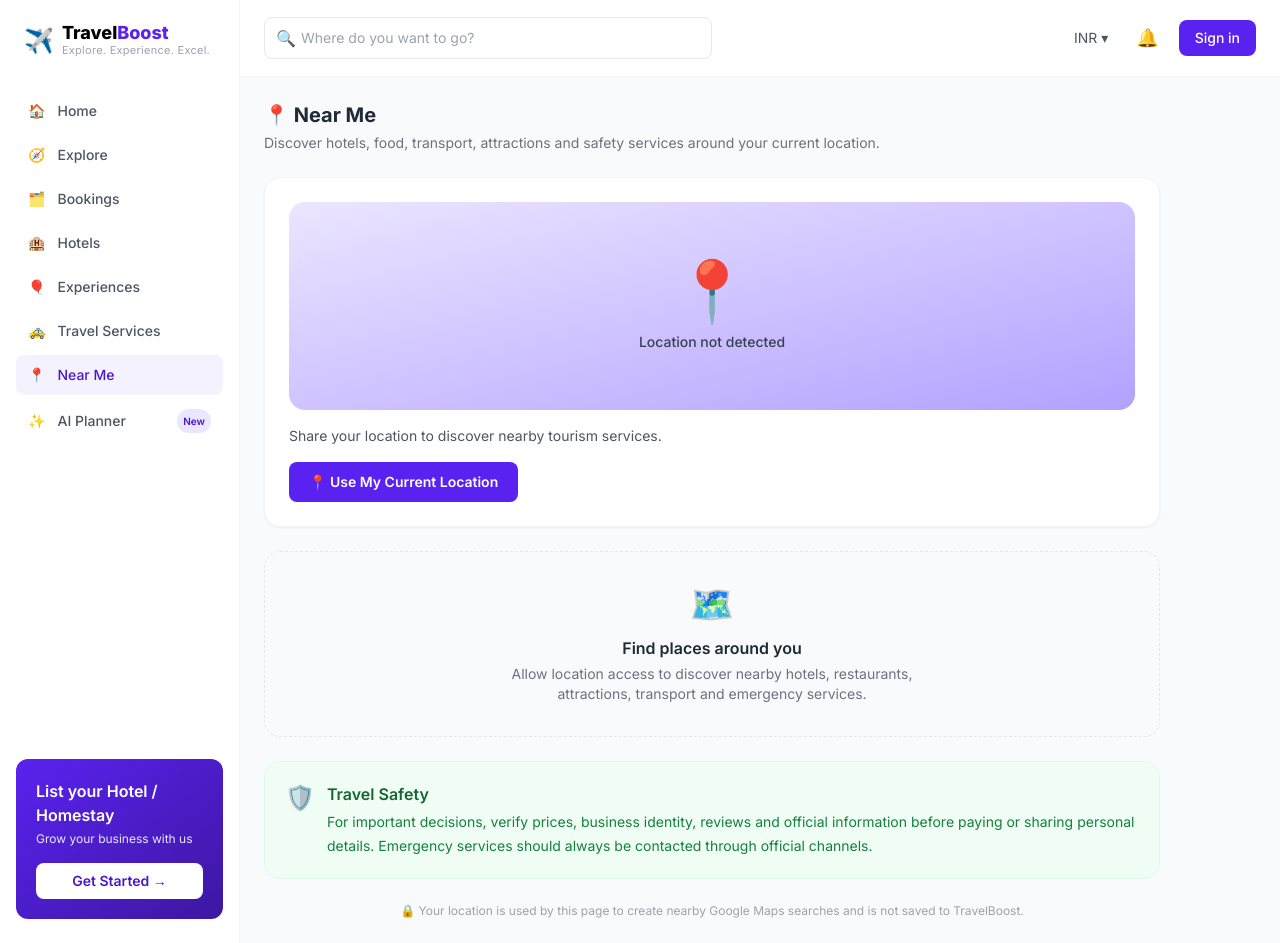
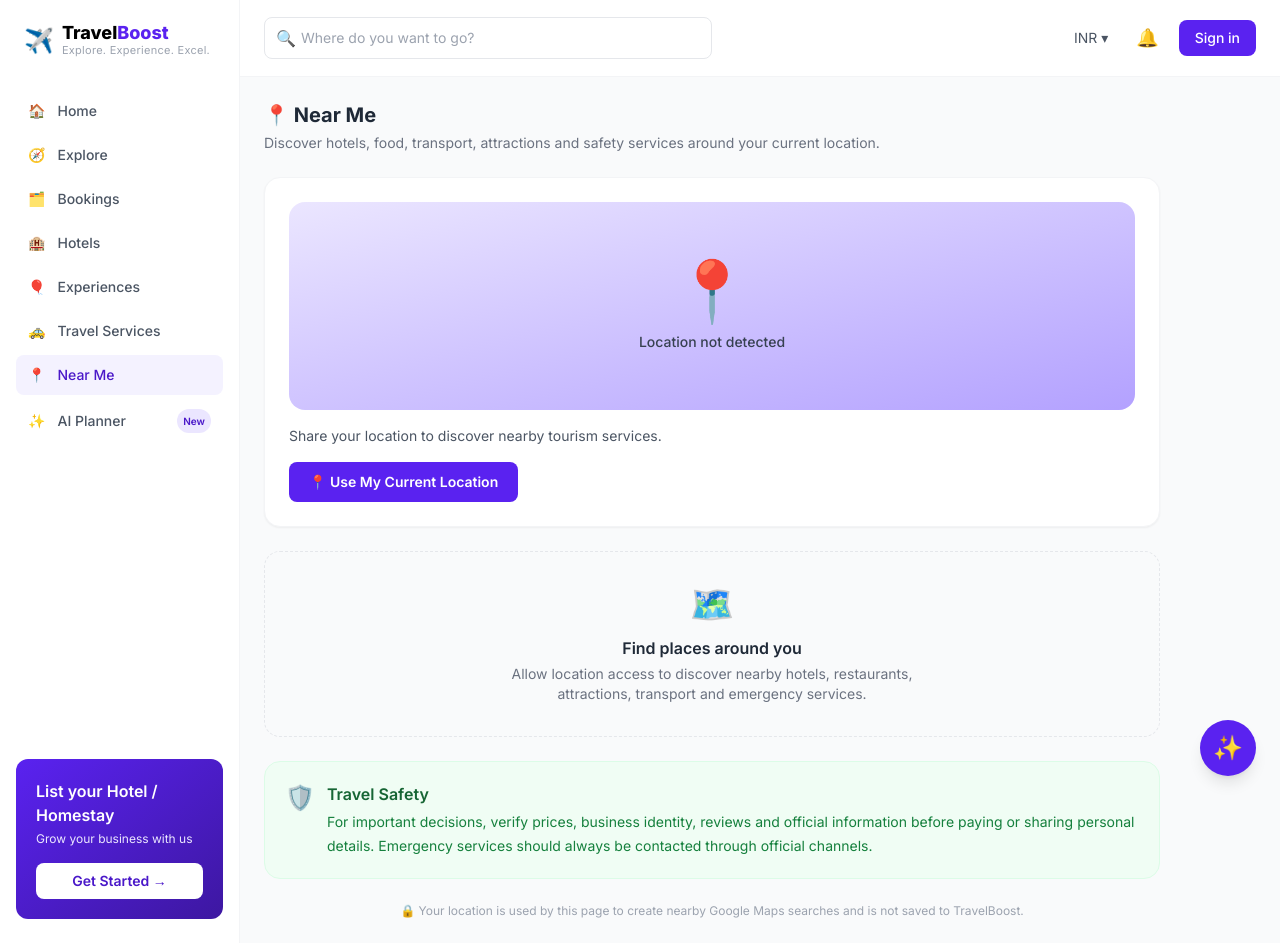
Before and after one commit to sunnyrockk/Travel-boost, a React (Vite) app in the folder frontend/: page /tracker in a window 1280 px wide. Built offline with nearby package versions, Linux system fonts and the light colour scheme.

Commit message:
add TravelBoost favicon

```diff
--- a/frontend/index.html
+++ b/frontend/index.html
@@ -6,6 +6,7 @@
     <title>TravelBoost — Explore. Experience. Excel.</title>
     <link rel="preconnect" href="https://fonts.googleapis.com" />
     <link href="https://fonts.googleapis.com/css2?family=Inter:wght@400;500;600;700;800&display=swap" rel="stylesheet" />
+    <link rel="icon" type="image/png" href="/favicon.svg" />
   </head>
   <body>
     <div id="root"></div>
--- a/frontend/src/App.jsx
+++ b/frontend/src/App.jsx
@@ -12,9 +12,11 @@ import VendorDashboard from "./pages/VendorDashboard";
 import TravelServices from "./pages/TravelServices";
 import Profile from "./pages/Profile";
 import LocationTracker from "./pages/LocationTracker";
+import Fab from "./components/Fab";
 
 export default function App() {
   return (
+    <>
     <Routes>
       <Route path="/login" element={<Login />} />
       <Route path="/register" element={<Register />} />
@@ -31,5 +33,7 @@ export default function App() {
       <Route path="/profile" element={<Layout><Profile /></Layout>} />
       <Route path="/tracker" element={<Layout><LocationTracker /></Layout>} />
     </Routes>
+    <Fab  />
+    </>
   );
 }
--- /dev/null
+++ b/frontend/src/components/Fab.jsx
@@ -0,0 +1,26 @@
+import { Link } from "react-router-dom";
+
+export default function Fab() {
+  return (
+    <Link
+      to="/planner"
+      aria-label="AI Travel Planner"
+      title="AI Travel Planner"
+      className="
+        fixed bottom-6 right-6 z-50
+        w-14 h-14
+        rounded-full
+        bg-brand-600
+        hover:bg-brand-700
+        text-white
+        flex items-center justify-center
+        shadow-lg
+        hover:shadow-xl
+        hover:scale-105
+        transition-all duration-200
+      "
+    >
+      <span className="text-2xl">✨</span>
+    </Link>
+  );
+}
```
Also changed, not shown: frontend/public/favicon.svg (added).
